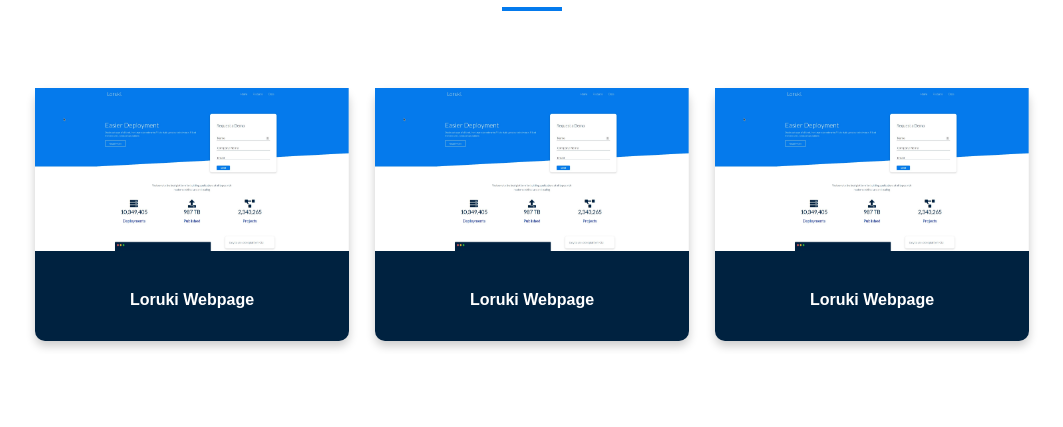
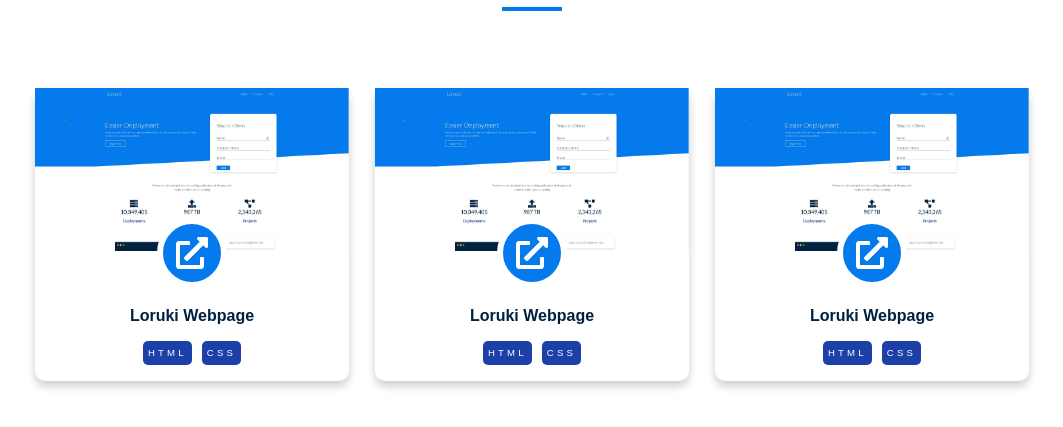
Before and after one commit to microrony/projects-directory, a plain HTML site: page index.html in a window 1280 px wide. Shown: the part 51-478 px from the top of the page, without its empty margins (108-1171 px from the left). Drawn offline with Linux system fonts and the light colour scheme.

Commit message:
live-preview

```diff
--- a/index.html
+++ b/index.html
@@ -27,15 +27,42 @@
         <div class="grid grid-3">
           <div class="card">
             <img src="./images/Screenshot-5.jpeg" alt="" />
-            <h2 class="text-sm text-bold my-2">Loruki Webpage</h2>
+            <div class="flex">
+            <div class="live-preview flex">
+              <i class="fas fa-external-link-alt fa-2x"></i>
+            </div>
+          </div>
+            <h2 class="text-sm text-bold mt-3 my-1">Loruki Webpage</h2>
+            <ul class="my-1 technologies">
+              <li>HTML</li>
+              <li>CSS</li>
+            </ul>
           </div>
           <div class="card">
             <img src="./images/Screenshot-5.jpeg" alt="" />
-            <h2 class="text-sm text-bold my-2">Loruki Webpage</h2>
+            <div class="flex">
+            <div class="live-preview flex">
+              <i class="fas fa-external-link-alt fa-2x"></i>
+            </div>
+          </div>
+            <h2 class="text-sm text-bold mt-3 my-1">Loruki Webpage</h2>
+            <ul class="my-1 technologies">
+              <li>HTML</li>
+              <li>CSS</li>
+            </ul>
           </div>
           <div class="card">
             <img src="./images/Screenshot-5.jpeg" alt="" />
-            <h2 class="text-sm text-bold my-2">Loruki Webpage</h2>
+            <div class="flex">
+            <div class="live-preview flex">
+              <i class="fas fa-external-link-alt fa-2x"></i>
+            </div>
+          </div>
+            <h2 class="text-sm text-bold mt-3 my-1">Loruki Webpage</h2>
+            <ul class="my-1 technologies">
+              <li>HTML</li>
+              <li>CSS</li>
+            </ul>
           </div>
         </div>
       </div>
--- a/scss/_utilities.scss
+++ b/scss/_utilities.scss
@@ -10,7 +10,7 @@
 // Others
 
 .card {
-  @include set-background($dark-color);
+  @include set-background($white-color);
   box-shadow: 0 5px 10px rgba($color: #000000, $alpha: 0.2);
   border-radius: 10px;
   padding: 1.5rem;
--- a/scss/style.scss
+++ b/scss/style.scss
@@ -24,6 +24,39 @@
       text-align: center;
       padding: 0;
       margin: 0.8rem;
+      position: relative;
+
+      .live-preview {
+        @include set-background($primary-color);
+        width: 70px;
+        height: 70px;
+        border: 6px solid #fff;
+        border-radius: 50%;
+        position: absolute;
+        transform: translateY(-5px);
+        z-index: 9999;
+        transition: background .3s ease-in;
+
+        &:hover {
+          @include set-background($dark-color);
+          color: #fff;
+        }
+      }
+
+      .technologies {
+        display: flex;
+        justify-content: center;
+
+        li {
+          @include set-background($secondary-color);
+          margin: 0 5px;
+          padding: 5px;
+          font-size: 0.6rem;
+          border-radius: 5px;
+          text-transform: uppercase;
+          letter-spacing: .2rem;
+        }
+      }
     }
   }
 }
```
Also changed, not shown: css/style.css.
